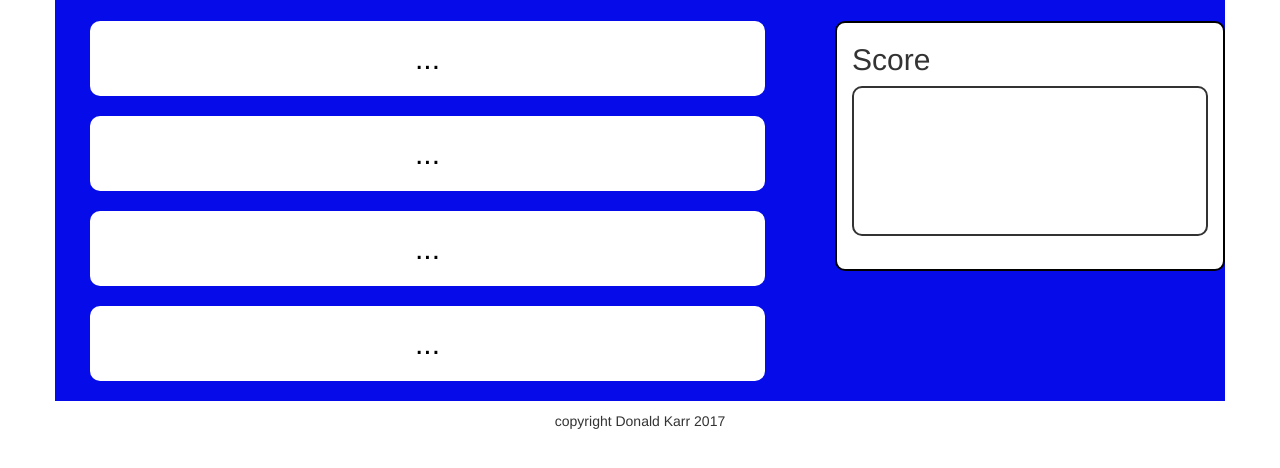
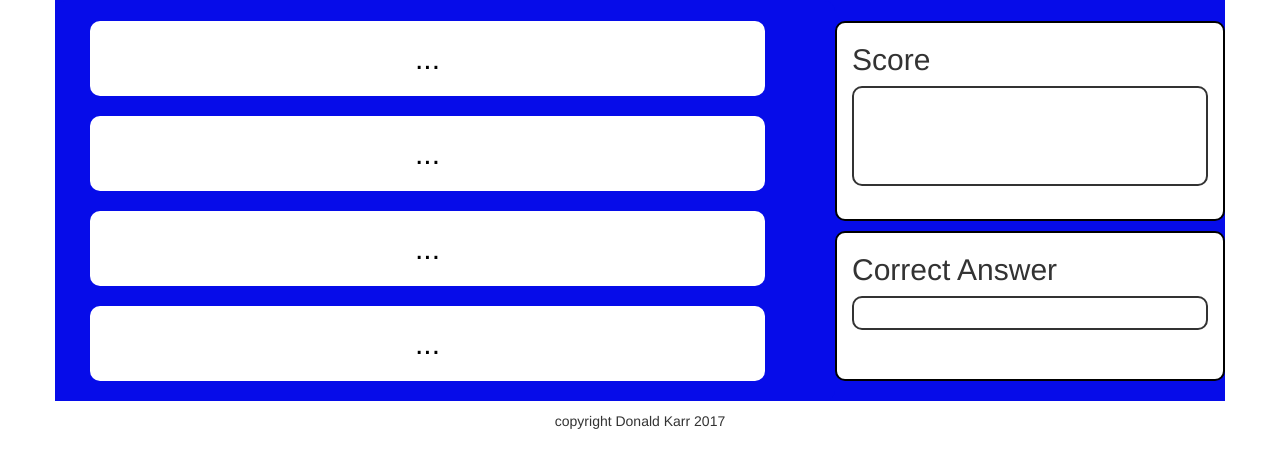
Before and after one commit to donaldkarrportfolio/triviaGame, a PHP site: page /trivia.html in a window 1280 px wide. Shown: the part 265-733 px from the top of the page. Run offline with PHP 8.4, Linux system fonts and the light colour scheme.

Commit message:
added correct answers to css/html

```diff
--- a/style.css
+++ b/style.css
@@ -29,7 +29,7 @@
 
 #scorecard {
 	margin-top: 20px;
-	height: 250px;
+	height: 200px;
 	background-color: white;
 	border-style: solid;
 	border-radius: 10px;
@@ -38,13 +38,35 @@
 }
 
 #scoresheet {
-	height: 150px;
+	height: 100px;
 	border-style: solid;
 	border-width: 2px;
 	border-radius: 10px;
 }
 
 #counter {
+	display: flex;
+	align-items: center;
+	justify-content: center;
+}
+
+#correctcard {
+	margin-top: 10px;
+	height: 150px;
+	background-color: white;
+	border-style: solid;
+	border-radius: 10px;
+	border-width: 2px;
+	border-color: black;
+}
+
+#correctsheet {
+	border-style: solid;
+	border-width: 2px;
+	border-radius: 10px;
+}
+
+#showcorrect {
 	display: flex;
 	align-items: center;
 	justify-content: center;
--- a/trivia.html
+++ b/trivia.html
@@ -33,6 +33,12 @@
 		  				<h1 id="counter"></h1>
 		  			</div>
 		  	</div>
+		  	<div class="col-md-4" id="correctcard">
+		  		<h2>Correct Answer</h2>
+		  			<div id="correctsheet">
+		  				<h3 id="showcorrect"></h3>
+		  			</div>
+		  	</div>
 		</div>
 	</div>
 	<!-- 	container 2-->
```
